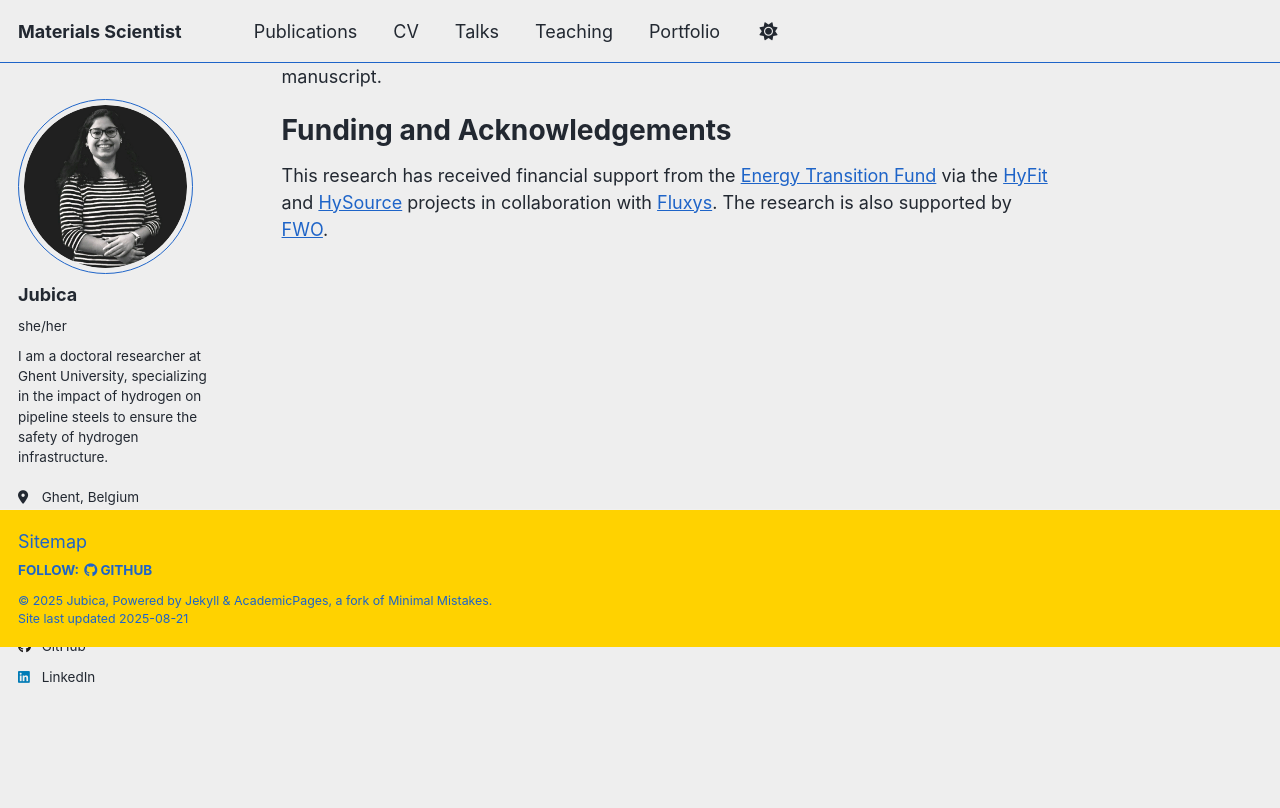
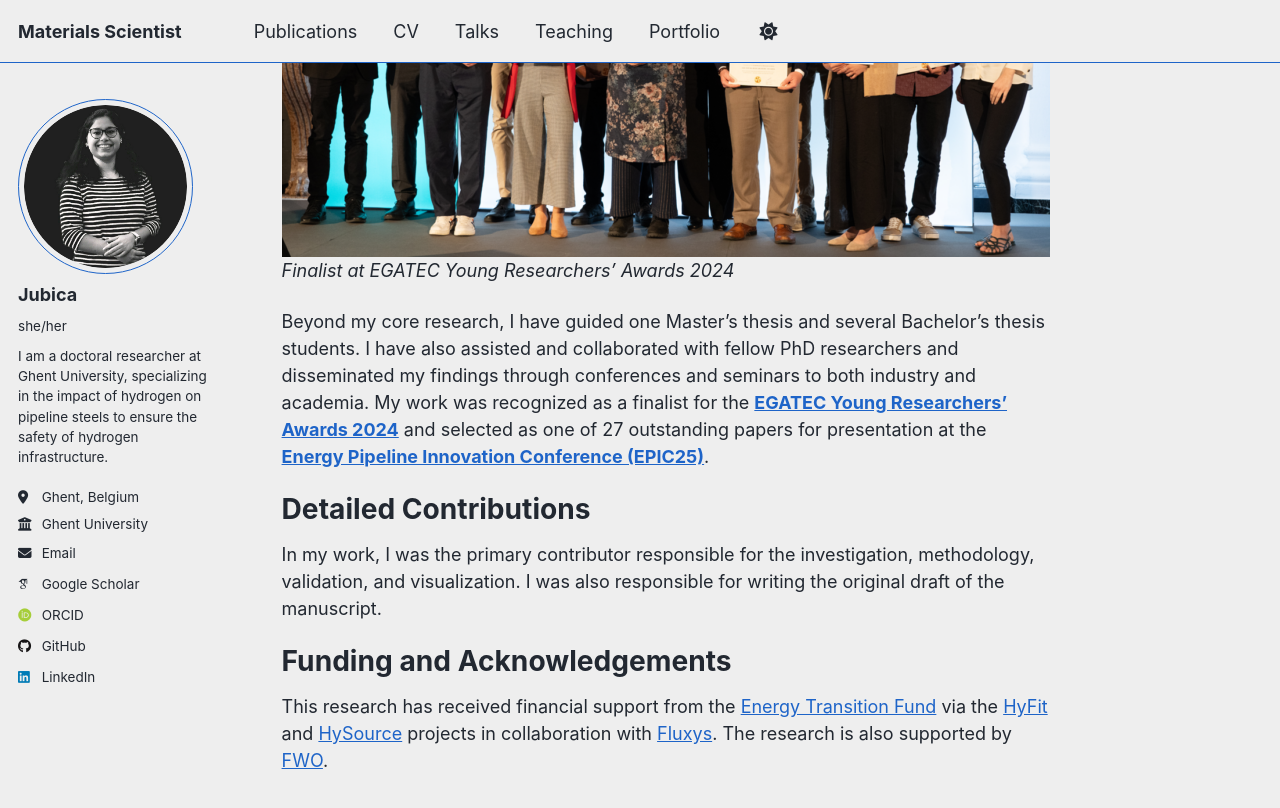
Before and after one commit to jubica/jubica.github.io, a Jekyll site: the page built from _pages/about.md, in a window 1280 px wide and 900 px high, scrolled down 1635 px. Shown: the top 808 px of the window. Built offline with Jekyll 4.4.1, drawn with Linux system fonts in a browser that asks for light colours; some web fonts are replaced; a script that is not in the unit is left out.

Commit message:
add image

```diff
--- a/_pages/about.md
+++ b/_pages/about.md
@@ -32,6 +32,9 @@ My expertise covers a range of advanced methods for materials and hydrogen chara
 Academic Contributions and Recognition
 ======
 
+![EGATEC Young Researchers' Awards 2024 Finalist]({{ '/images/finalists-768x481.png' | relative_url }})
+*Finalist at EGATEC Young Researchers' Awards 2024*
+
 Beyond my core research, I have guided one Master’s thesis and several Bachelor’s thesis students. I have also assisted and collaborated with fellow PhD researchers and disseminated my findings through conferences and seminars to both industry and academia. My work was recognized as a finalist for the [**EGATEC Young Researchers’ Awards 2024**](https://www.gerg.eu/the-2024-young-researchers-awards/) and selected as one of 27 outstanding papers for presentation at the [**Energy Pipeline Innovation Conference (EPIC25)**](https://epic25.eu/en/EPIC25).
 
 Detailed Contributions
```
Also changed, not shown: images/finalists-768x481.png (added).
